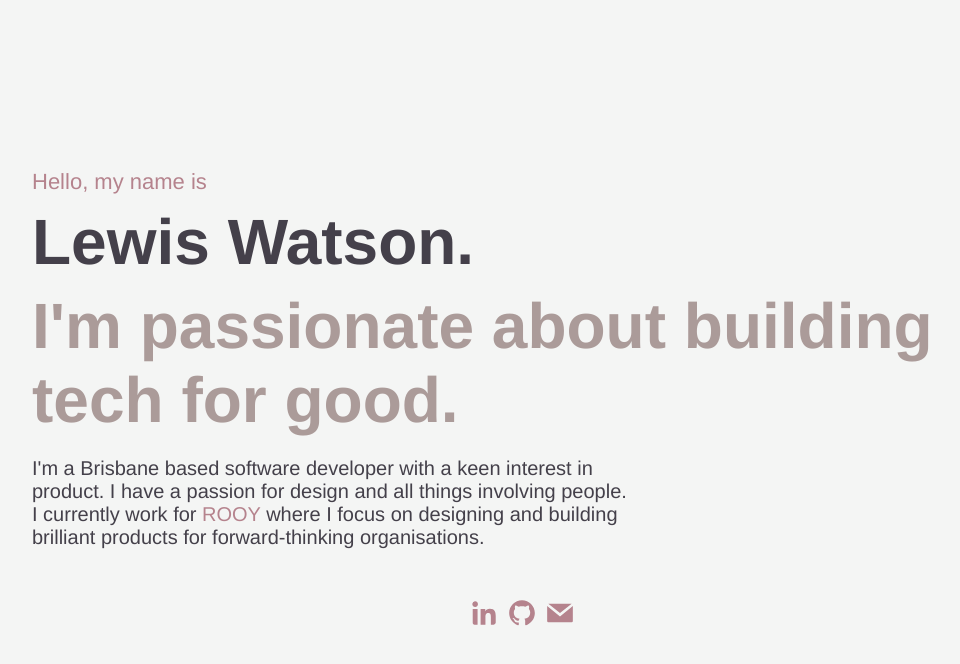
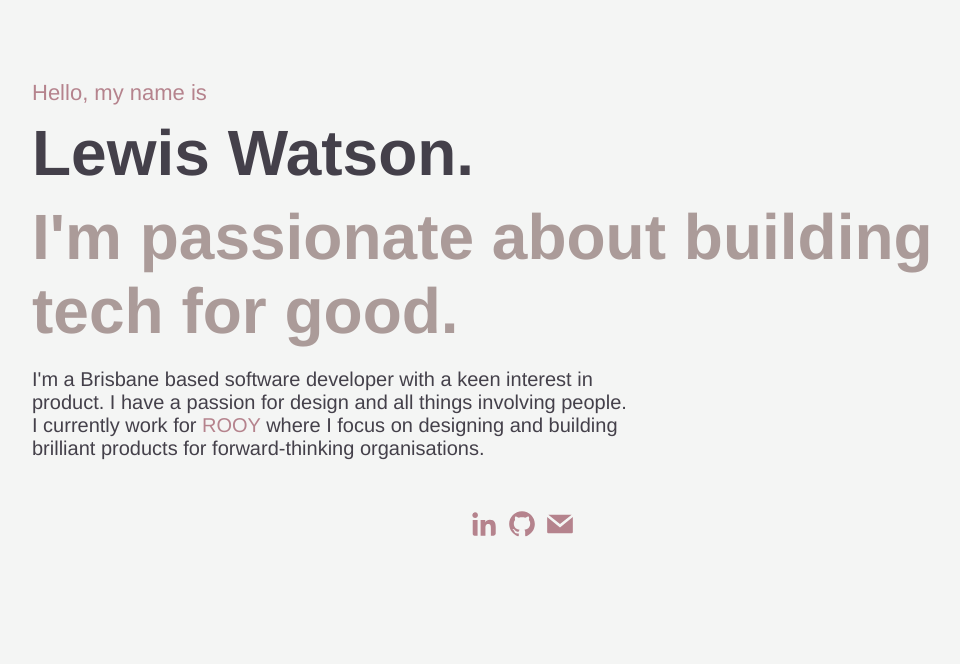
Before and after one commit to itslewiswatson/lewiswatson-dot-me, a React (Create React App) app in the folder client/: page / in a window 1280 px wide. Shown: the top 664 px of the page, without its empty margins (118-1078 px from the left). Built offline with nearby package versions, Linux system fonts and the light colour scheme.

Commit message:
Offset content from top

```diff
--- a/client/src/App.tsx
+++ b/client/src/App.tsx
@@ -73,7 +73,7 @@ const useStyles = createUseStyles({
     display: "flex",
     flexDirection: "column",
     justifyContent: "center",
-    height: "100vh",
+    paddingTop: "10vh",
 
     paddingLeft: 150,
     paddingRight: 150,
```
